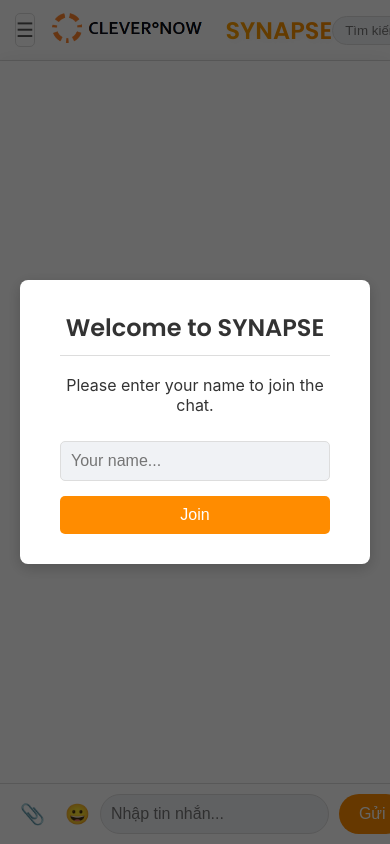
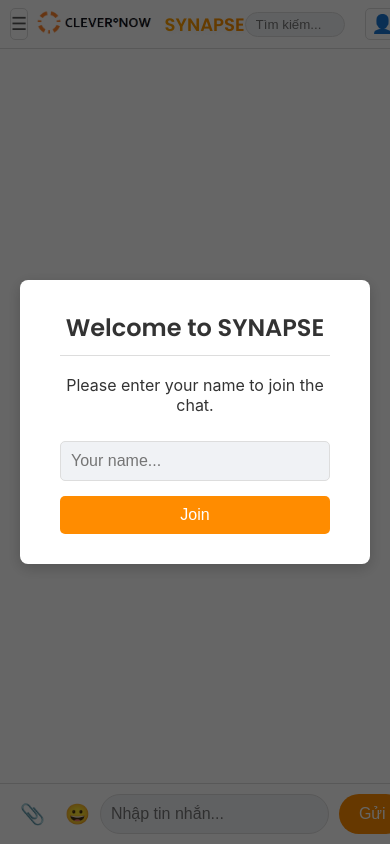
Before and after one commit to nguyenngan61/synapse, a website: page index.html in a window 390 px wide. Drawn offline with nearby package versions, Linux system fonts and the light colour scheme; no server answers.

Commit message:
feat: Improve responsive layout for mobile devices

```diff
--- a/style.css
+++ b/style.css
@@ -163,3 +163,48 @@
 @keyframes fadeIn { from { opacity: 0; } to { opacity: 1; } }
 @keyframes fadeInUp { from { opacity: 0; transform: translateY(10px); } to { opacity: 1; transform: translateY(0); } }
 @keyframes pulsate { 0% { opacity: 0.5; } 50% { opacity: 1; } 100% { opacity: 0.5; } }
+
+/* --- CSS CHO GIAO DIỆN DI ĐỘNG (RESPONSIVE) --- */
+
+@media (max-width: 768px) {
+    body {
+        overflow: auto;
+        /* Giúp trải nghiệm cuộn trên di động tốt hơn */
+    }
+
+    .app-header {
+        padding: 8px 10px; /* Giảm khoảng cách bên trong header */
+    }
+
+    /* Giữ lại nhưng thu nhỏ logo và tiêu đề */
+    #logo-img {
+        height: 30px;
+        margin: 0 8px;
+    }
+    .app-header h1 {
+        font-size: 18px;
+    }
+
+    /* Thu nhỏ ô tìm kiếm và các nút bấm */
+    #search-input {
+        width: 100px; /* Giảm đáng kể chiều rộng ô tìm kiếm */
+        padding: 4px 10px;
+    }
+
+    #show-users-btn, #show-channels-btn, #theme-toggle-btn {
+        width: 36px;
+        height: 32px;
+        font-size: 18px;
+    }
+
+    /* Đảm bảo khung chat chiếm toàn bộ không gian còn lại */
+    #chat-container {
+        width: 100%;
+        height: 100%;
+        max-width: 100%;
+        max-height: none;
+        box-shadow: none;
+        border-radius: 0;
+        margin: 0;
+    }
+}
```
